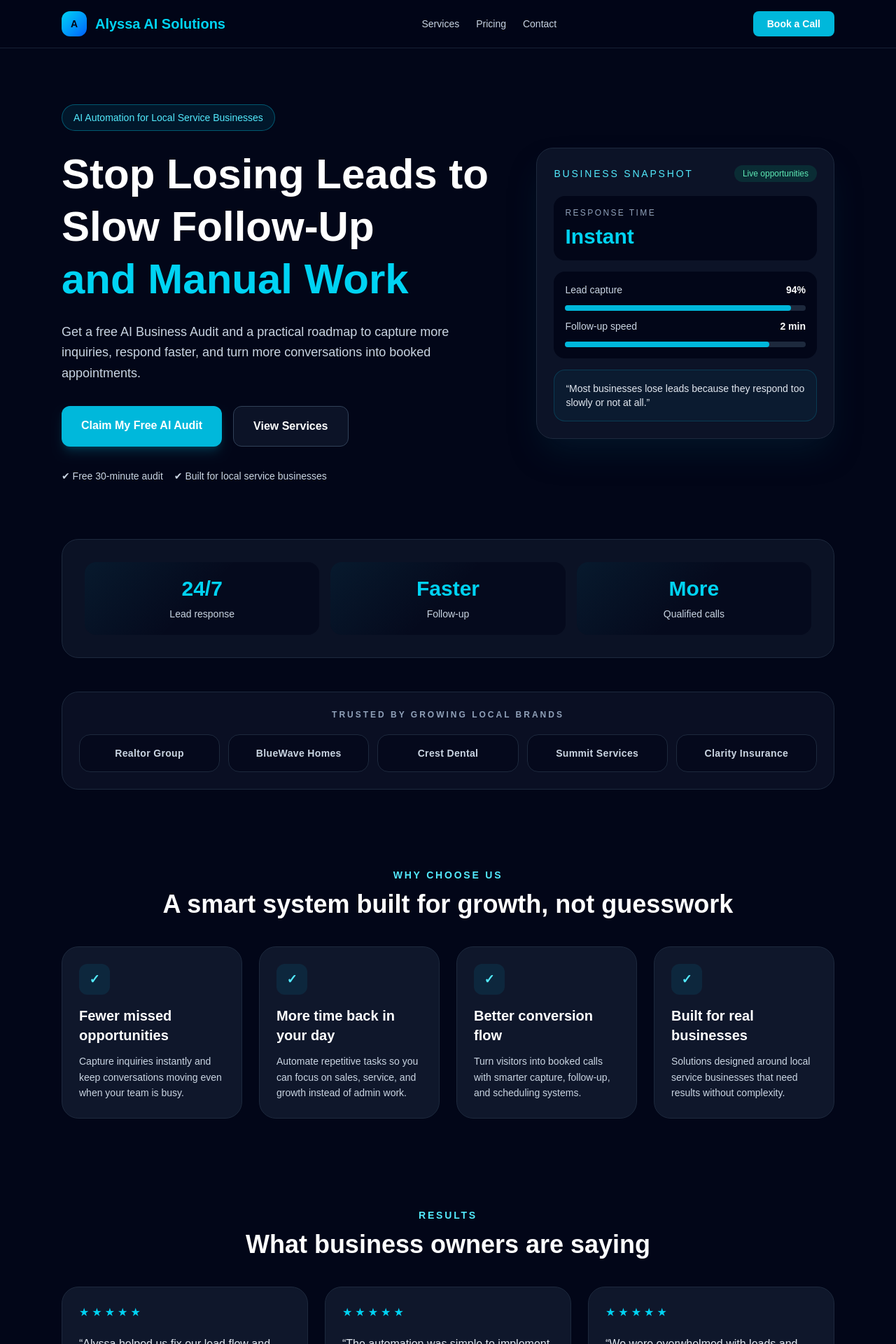
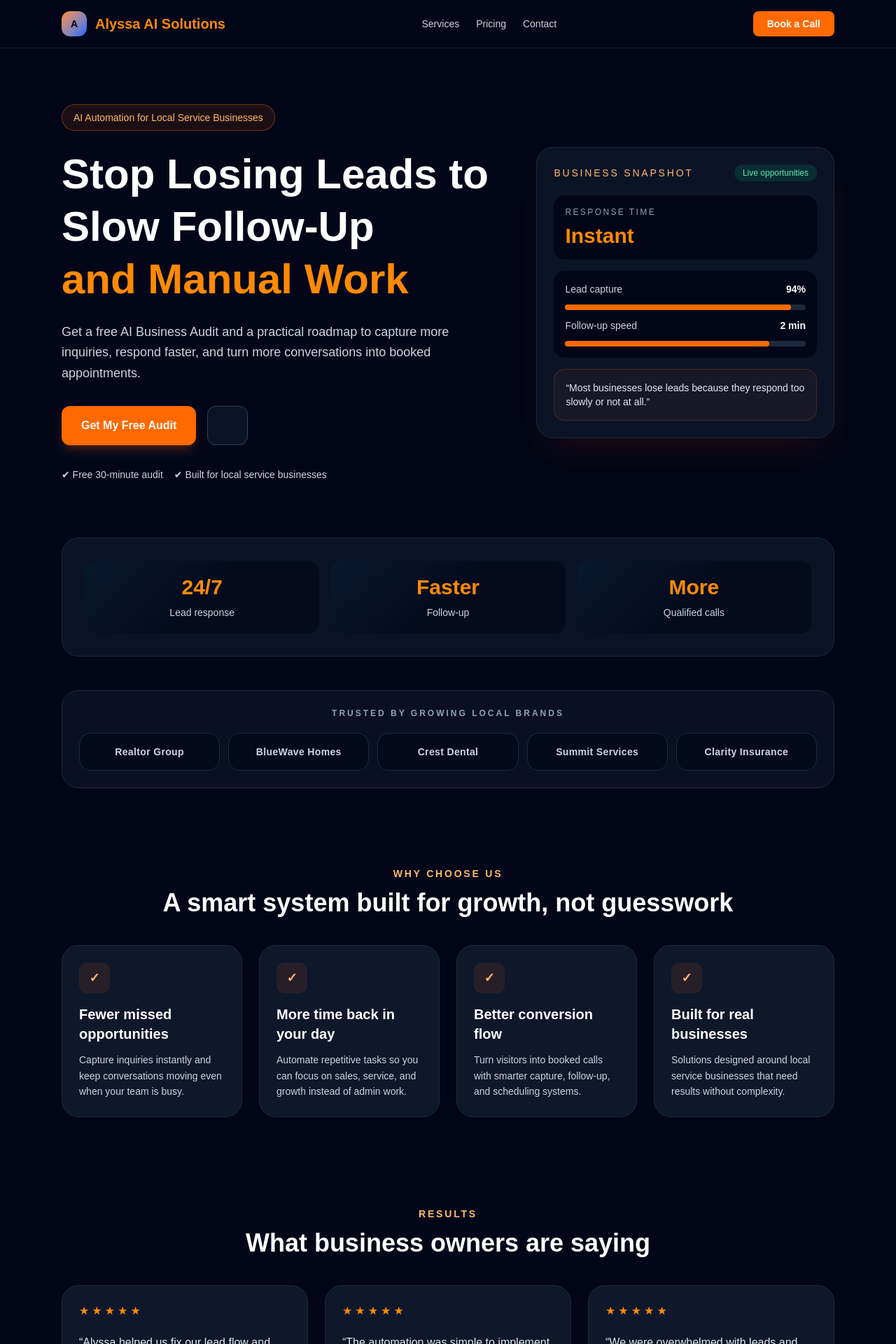
Before and after one commit to alyssaboehman098-lab/ai-growth-solutions, a Next.js app: page / in a window 1280 px wide. Shown: the top 1920 px of the page at 70% size. Built offline with nearby package versions, Linux system fonts and the light colour scheme.

Commit message:
Update page.tsx

```diff
--- a/app/page.tsx
+++ b/app/page.tsx
@@ -149,10 +149,10 @@ export default function Home() {
       <nav className="sticky top-0 z-20 border-b border-slate-800/80 bg-slate-950/85 backdrop-blur-md">
         <div className="mx-auto flex max-w-6xl items-center justify-between px-4 py-4 sm:px-6">
           <a href="#top" className="flex items-center gap-3 text-xl font-bold text-white">
-            <span className="flex h-9 w-9 items-center justify-center rounded-xl bg-gradient-to-br from-cyan-400 to-blue-600 text-sm font-black text-slate-950">
+            <span className="flex h-9 w-9 items-center justify-center rounded-xl bg-gradient-to-br from-orange-400 to-blue-600 text-sm font-black text-slate-950">
               A
             </span>
-            <span className="text-cyan-400">Alyssa AI Solutions</span>
+            <span className="text-orange-400">Alyssa AI Solutions</span>
           </a>
 
           <div className="hidden items-center gap-6 text-sm text-slate-300 md:flex">
@@ -171,7 +171,7 @@ export default function Home() {
             href="https://calendly.com/alyssaboehman098/30min"
             target="_blank"
             rel="noopener noreferrer"
-            className="rounded-lg bg-cyan-500 px-4 py-2 text-sm font-semibold text-white transition hover:bg-cyan-600 sm:px-5"
+            className="rounded-lg bg-orange-500 px-4 py-2 text-sm font-semibold text-white transition hover:bg-orange-600 sm:px-5"
           >
             Book a Call
           </a>
@@ -181,13 +181,13 @@ export default function Home() {
       <section id="top" className="mx-auto max-w-6xl px-4 py-12 sm:px-6 sm:py-16 lg:py-20">
         <div className="grid items-center gap-10 lg:grid-cols-[1.2fr_0.8fr]">
           <div className="text-center lg:text-left">
-            <div className="mb-6 inline-flex rounded-full border border-cyan-500/40 bg-cyan-500/10 px-4 py-2 text-sm font-medium text-cyan-300">
+            <div className="mb-6 inline-flex rounded-full border border-orange-500/40 bg-orange-500/10 px-4 py-2 text-sm font-medium text-orange-300">
               AI Automation for Local Service Businesses
             </div>
 
             <h1 className="mb-6 text-4xl font-black leading-tight sm:text-5xl lg:text-6xl">
               Stop Losing Leads to Slow Follow-Up
-              <span className="block text-cyan-400">and Manual Work</span>
+              <span className="block text-orange-400">and Manual Work</span>
             </h1>
 
             <p className="mx-auto max-w-xl text-base leading-relaxed text-slate-300 lg:mx-0 lg:text-lg">
@@ -200,15 +200,15 @@ export default function Home() {
                 href="https://calendly.com/alyssaboehman098/30min"
                 target="_blank"
                 rel="noopener noreferrer"
-                className="rounded-xl bg-cyan-500 px-7 py-4 text-base font-semibold text-white shadow-lg shadow-cyan-500/20 transition hover:bg-cyan-600"
+                className="rounded-xl bg-orange-500 px-7 py-4 text-base font-semibold text-white shadow-lg shadow-orange-500/20 transition hover:bg-orange-600"
               >
-                Claim My Free AI Audit
+                Get My Free Audit
               </a>
               <a
                 href="#services"
-                className="rounded-xl border border-slate-700 bg-slate-900/80 px-7 py-4 text-base font-semibold text-white transition hover:border-cyan-400 hover:text-cyan-300"
+                className="rounded-xl border border-slate-700 bg-slate-900/80 px-7 py-4 text-base font-semibold text-white transition hover:border-orange-400 hover:text-orange-300"
               >
-                View Services
+
               </a>
             </div>
 
@@ -218,9 +218,9 @@ export default function Home() {
             </div>
           </div>
 
-          <div className="rounded-3xl border border-slate-800 bg-slate-900/80 p-5 shadow-2xl shadow-cyan-950/40 sm:p-6">
+          <div className="rounded-3xl border border-slate-800 bg-slate-900/80 p-5 shadow-2xl shadow-orange-950/40 sm:p-6">
             <div className="mb-5 flex items-center justify-between">
-              <p className="text-sm uppercase tracking-[0.2em] text-cyan-300">Business Snapshot</p>
+              <p className="text-sm uppercase tracking-[0.2em] text-orange-300">Business Snapshot</p>
               <span className="rounded-full bg-emerald-500/15 px-3 py-1 text-xs font-medium text-emerald-300">
                 Live opportunities
               </span>
@@ -229,7 +229,7 @@ export default function Home() {
             <div className="space-y-4">
               <div className="rounded-2xl bg-slate-950 p-4">
                 <p className="text-xs uppercase tracking-[0.2em] text-slate-400">Response time</p>
-                <p className="mt-2 text-3xl font-black text-cyan-400">Instant</p>
+                <p className="mt-2 text-3xl font-black text-orange-400">Instant</p>
               </div>
 
               <div className="space-y-3 rounded-2xl bg-slate-950 p-4">
@@ -238,7 +238,7 @@ export default function Home() {
                   <span className="font-semibold text-white">94%</span>
                 </div>
                 <div className="h-2 rounded-full bg-slate-800">
-                  <div className="h-2 w-[94%] rounded-full bg-cyan-500" />
+                  <div className="h-2 w-[94%] rounded-full bg-orange-500" />
                 </div>
 
                 <div className="flex items-center justify-between text-sm text-slate-300">
@@ -246,11 +246,11 @@ export default function Home() {
                   <span className="font-semibold text-white">2 min</span>
                 </div>
                 <div className="h-2 rounded-full bg-slate-800">
-                  <div className="h-2 w-[85%] rounded-full bg-cyan-500" />
+                  <div className="h-2 w-[85%] rounded-full bg-orange-500" />
                 </div>
               </div>
 
-              <div className="rounded-2xl border border-cyan-500/20 bg-cyan-500/5 p-4 text-sm text-slate-200">
+              <div className="rounded-2xl border border-orange-500/20 bg-orange-500/5 p-4 text-sm text-slate-200">
                 “Most businesses lose leads because they respond too slowly or not at all.”
               </div>
             </div>
@@ -263,7 +263,7 @@ export default function Home() {
           <div className="grid gap-4 text-center sm:grid-cols-3">
             {stats.map((stat) => (
               <div key={stat.label} className="stat-card rounded-2xl bg-slate-950/60 p-5">
-                <div className="text-3xl font-black text-cyan-400 tabular-nums">{stat.value}</div>
+                <div className="text-3xl font-black text-orange-400 tabular-nums">{stat.value}</div>
                 <div className="mt-2 text-sm text-slate-300">{stat.label}</div>
               </div>
             ))}
@@ -288,14 +288,14 @@ export default function Home() {
 
       <section className="mx-auto max-w-6xl px-4 py-12 sm:px-6 sm:py-16">
         <div className="mb-10 text-center">
-          <p className="mb-3 text-sm font-semibold uppercase tracking-[0.2em] text-cyan-300">Why choose us</p>
+          <p className="mb-3 text-sm font-semibold uppercase tracking-[0.2em] text-orange-300">Why choose us</p>
           <h2 className="text-3xl font-black sm:text-4xl">A smart system built for growth, not guesswork</h2>
         </div>
 
         <div className="grid gap-6 md:grid-cols-2 xl:grid-cols-4">
           {benefits.map((benefit) => (
             <div key={benefit.title} className="rounded-3xl border border-slate-800 bg-slate-900 p-6">
-              <div className="mb-4 flex h-11 w-11 items-center justify-center rounded-xl bg-cyan-500/10 text-lg font-bold text-cyan-300">
+              <div className="mb-4 flex h-11 w-11 items-center justify-center rounded-xl bg-orange-500/10 text-lg font-bold text-orange-300">
                 ✓
               </div>
               <h3 className="mb-3 text-xl font-bold text-white">{benefit.title}</h3>
@@ -307,14 +307,14 @@ export default function Home() {
 
       <section className="mx-auto max-w-6xl px-4 py-12 sm:px-6 sm:py-16">
         <div className="mb-10 text-center">
-          <p className="mb-3 text-sm font-semibold uppercase tracking-[0.2em] text-cyan-300">Results</p>
+          <p className="mb-3 text-sm font-semibold uppercase tracking-[0.2em] text-orange-300">Results</p>
           <h2 className="text-3xl font-black sm:text-4xl">What business owners are saying</h2>
         </div>
 
         <div className="grid gap-6 lg:grid-cols-3">
           {testimonials.map((testimonial) => (
             <div key={testimonial.name} className="rounded-3xl border border-slate-800 bg-slate-900 p-6">
-              <div className="mb-5 flex gap-1 text-cyan-400">
+              <div className="mb-5 flex gap-1 text-orange-400">
                 {Array.from({ length: 5 }).map((_, index) => (
                   <span key={`${testimonial.name}-${index}`}>★</span>
                 ))}
@@ -331,14 +331,14 @@ export default function Home() {
 
       <section id="services" className="mx-auto max-w-6xl px-4 py-12 sm:px-6 sm:py-16">
         <div className="mb-10 text-center">
-          <p className="mb-3 text-sm font-semibold uppercase tracking-[0.2em] text-cyan-300">Services</p>
+          <p className="mb-3 text-sm font-semibold uppercase tracking-[0.2em] text-orange-300">Services</p>
           <h2 className="text-3xl font-black sm:text-4xl">Automation that saves time and converts more leads</h2>
         </div>
 
         <div className="grid gap-6 md:grid-cols-2">
           {services.map((service) => (
             <div key={service.title} className="rounded-3xl border border-slate-800 bg-slate-900 p-6 shadow-lg shadow-slate-950/30">
-              <div className="mb-4 inline-flex h-11 w-11 items-center justify-center rounded-xl bg-cyan-500/10 text-xl text-cyan-300">
+              <div className="mb-4 inline-flex h-11 w-11 items-center justify-center rounded-xl bg-orange-500/10 text-xl text-orange-300">
                 ✦
               </div>
               <h3 className="mb-3 text-2xl font-bold">{service.title}</h3>
@@ -350,14 +350,14 @@ export default function Home() {
 
       <section className="mx-auto max-w-6xl px-4 py-12 sm:px-6 sm:py-16">
         <div className="mb-10 text-center">
-          <p className="mb-3 text-sm font-semibold uppercase tracking-[0.2em] text-cyan-300">Process</p>
+          <p className="mb-3 text-sm font-semibold uppercase tracking-[0.2em] text-orange-300">Process</p>
           <h2 className="text-3xl font-black sm:text-4xl">A simple path from missed leads to more booked calls</h2>
         </div>
 
         <div className="grid gap-6 md:grid-cols-3">
           {steps.map((step) => (
             <div key={step.title} className="rounded-3xl border border-slate-800 bg-slate-900 p-6">
-              <h3 className="mb-3 text-2xl font-bold text-cyan-400">{step.title}</h3>
+              <h3 className="mb-3 text-2xl font-bold text-orange-400">{step.title}</h3>
               <p className="text-slate-300">{step.description}</p>
             </div>
           ))}
@@ -366,7 +366,7 @@ export default function Home() {
 
       <section className="mx-auto max-w-6xl px-4 py-12 sm:px-6 sm:py-16">
         <div className="mb-10 text-center">
-          <p className="mb-3 text-sm font-semibold uppercase tracking-[0.2em] text-cyan-300">How to get started</p>
+          <p className="mb-3 text-sm font-semibold uppercase tracking-[0.2em] text-orange-300">How to get started</p>
           <h2 className="text-3xl font-black sm:text-4xl">A clear path to your first automation win</h2>
           <p className="mx-auto mt-4 max-w-2xl text-slate-300">
             No long-term commitment is required to begin. We start with one measurable problem and build from there.
@@ -375,7 +375,7 @@ export default function Home() {
 
         <div className="grid gap-6 md:grid-cols-3">
           {engagementSteps.map((step) => (
-            <div key={step.title} className="rounded-3xl border border-cyan-500/20 bg-cyan-500/5 p-6">
+            <div key={step.title} className="rounded-3xl border border-orange-500/20 bg-orange-500/5 p-6">
               <h3 className="mb-3 text-xl font-bold text-white">{step.title}</h3>
               <p className="text-sm leading-relaxed text-slate-300">{step.description}</p>
             </div>
@@ -385,7 +385,7 @@ export default function Home() {
 
       <section id="pricing" className="mx-auto max-w-6xl px-4 py-12 sm:px-6 sm:py-16">
         <div className="mb-10 text-center">
-          <p className="mb-3 text-sm font-semibold uppercase tracking-[0.2em] text-cyan-300">Pricing</p>
+          <p className="mb-3 text-sm font-semibold uppercase tracking-[0.2em] text-orange-300">Pricing</p>
           <h2 className="text-3xl font-black sm:text-4xl">Choose a path that fits your business</h2>
         </div>
 
@@ -395,14 +395,14 @@ export default function Home() {
               key={plan.name}
               className={`rounded-3xl border p-6 ${
                 plan.highlighted
-                  ? "border-cyan-400 bg-cyan-500/5 shadow-xl shadow-cyan-500/10"
+                  ? "border-orange-400 bg-orange-500/5 shadow-xl shadow-orange-500/10"
                   : "border-slate-800 bg-slate-900"
               }`}
             >
               <div className="mb-4 flex items-center justify-between">
                 <h3 className="text-2xl font-bold">{plan.name}</h3>
                 {plan.highlighted ? (
-                  <span className="rounded-full bg-cyan-500 px-2.5 py-1 text-xs font-semibold text-slate-950">
+                  <span className="rounded-full bg-orange-500 px-2.5 py-1 text-xs font-semibold text-slate-950">
                     Most Popular
                   </span>
                 ) : null}
@@ -414,7 +414,7 @@ export default function Home() {
               <ul className="space-y-3 text-sm text-slate-200">
                 {plan.features.map((feature) => (
                   <li key={feature} className="flex items-start gap-2">
-                    <span className="mt-1 text-cyan-300">✔</span>
+                    <span className="mt-1 text-orange-300">✔</span>
                     <span>{feature}</span>
                   </li>
                 ))}
@@ -426,8 +426,8 @@ export default function Home() {
                 rel="noopener noreferrer"
                 className={`mt-6 inline-flex w-full justify-center rounded-xl px-4 py-3 font-semibold transition ${
                   plan.highlighted
-                    ? "bg-cyan-500 text-white hover:bg-cyan-600"
-                    : "border border-slate-700 bg-slate-950 text-white hover:border-cyan-400 hover:text-cyan-300"
+                    ? "bg-orange-500 text-white hover:bg-orange-600"
+                    : "border border-slate-700 bg-slate-950 text-white hover:border-orange-400 hover:text-orange-300"
                 }`}
               >
                 {plan.name === "Audit" ? "Book My Audit" : "Talk to Alyssa"}
@@ -438,10 +438,10 @@ export default function Home() {
       </section>
 
       <section id="contact" className="mx-auto max-w-6xl px-4 py-12 sm:px-6 sm:py-16">
-        <div className="rounded-[2rem] border border-cyan-500/20 bg-gradient-to-br from-slate-900 via-slate-900 to-cyan-950/30 p-6 sm:p-8 lg:p-10">
+        <div className="rounded-[2rem] border border-orange-500/20 bg-gradient-to-br from-slate-900 via-slate-900 to-orange-950/30 p-6 sm:p-8 lg:p-10">
           <div className="grid gap-8 lg:grid-cols-[1.1fr_0.9fr]">
             <div>
-              <p className="mb-3 text-sm font-semibold uppercase tracking-[0.2em] text-cyan-300">Contact</p>
+              <p className="mb-3 text-sm font-semibold uppercase tracking-[0.2em] text-orange-300">Contact</p>
               <h2 className="text-3xl font-black sm:text-4xl">Let&apos;s build a smarter growth system for your business</h2>
               <p className="mt-4 max-w-xl text-base text-slate-300">
                 If you&apos;re tired of missed leads, manual follow-up, and repetitive admin work, let&apos;s find the first workflow worth fixing.
@@ -456,7 +456,7 @@ export default function Home() {
                 </div>
                 <div>
                   <p className="text-xs uppercase tracking-[0.2em] text-slate-400">Email</p>
-                  <a href="mailto:alyssaboehman098@gmail.com" className="mt-1 inline-block text-base text-cyan-300 hover:text-cyan-200">
+                  <a href="mailto:alyssaboehman098@gmail.com" className="mt-1 inline-block text-base text-orange-300 hover:text-orange-200">
                     alyssaboehman098@gmail.com
                   </a>
                 </div>
@@ -470,7 +470,7 @@ export default function Home() {
                 href="https://calendly.com/alyssaboehman098/30min"
                 target="_blank"
                 rel="noopener noreferrer"
-                className="mt-6 inline-flex w-full justify-center rounded-xl bg-cyan-500 px-5 py-3.5 font-semibold text-white transition hover:bg-cyan-600"
+                className="mt-6 inline-flex w-full justify-center rounded-xl bg-orange-500 px-5 py-3.5 font-semibold text-white transition hover:bg-orange-600"
               >
                 Schedule a Discovery Call
               </a>
@@ -504,9 +504,9 @@ export default function Home() {
             href="https://calendly.com/alyssaboehman098/30min"
             target="_blank"
             rel="noopener noreferrer"
-            className="rounded-xl bg-cyan-500 px-8 py-4 text-base font-bold text-white transition hover:bg-cyan-600"
+            className="rounded-xl bg-orange-500 px-8 py-4 text-base font-bold text-white transition hover:bg-orange-600"
           >
-            Claim My Free AI Audit
+            Get My Free Audit
           </a>
         </div>
       </section>
@@ -516,16 +516,16 @@ export default function Home() {
           href="https://calendly.com/alyssaboehman098/30min"
           target="_blank"
           rel="noopener noreferrer"
-          className="flex w-full items-center justify-center rounded-xl bg-cyan-500 px-5 py-3 text-base font-bold text-white"
+          className="flex w-full items-center justify-center rounded-xl bg-orange-500 px-5 py-3 text-base font-bold text-white"
         >
-          Claim My Free AI Audit
+          Get My Free Audit
         </a>
       </div>
 
       <footer className="border-t border-slate-800 py-10 text-center">
-        <h3 className="mb-2 text-xl font-bold text-cyan-400">Alyssa AI Solutions</h3>
+        <h3 className="mb-2 text-xl font-bold text-orange-400">Alyssa AI Solutions</h3>
         <p className="text-slate-400">Owensboro, Kentucky</p>
-        <a href="mailto:alyssaboehman098@gmail.com" className="mt-2 inline-block text-slate-400 transition hover:text-cyan-300">
+        <a href="mailto:alyssaboehman098@gmail.com" className="mt-2 inline-block text-slate-400 transition hover:text-orange-300">
           alyssaboehman098@gmail.com
         </a>
       </footer>
```
